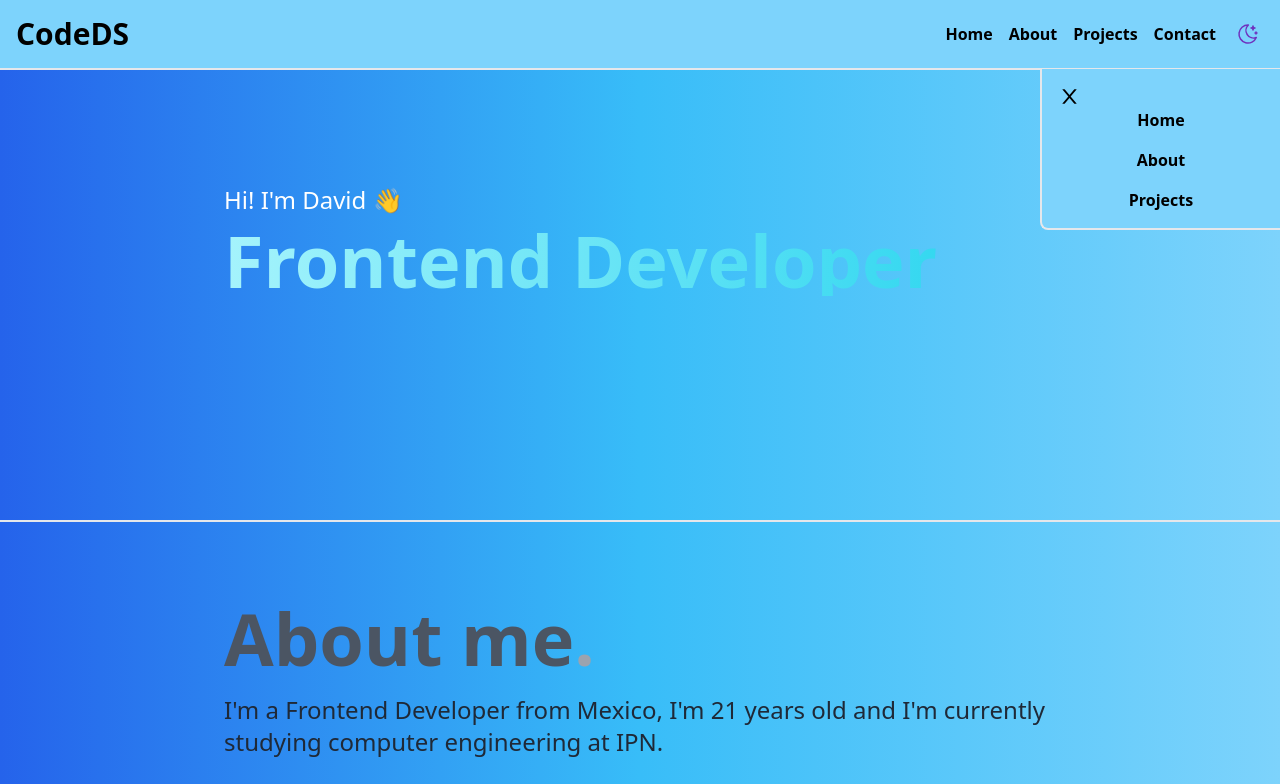
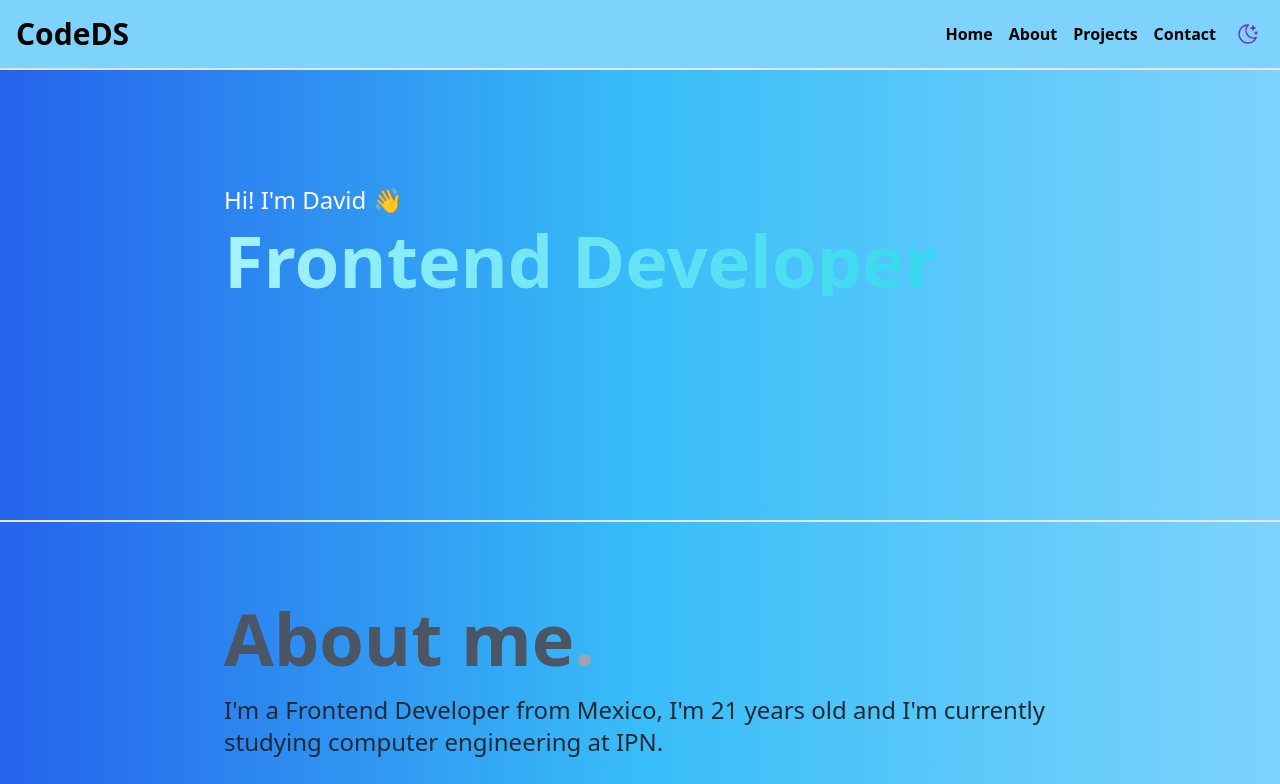
Before and after one commit to DavidS2602/Portfolio, a React (Vite) app: page / in a window 1280 px wide. Shown: the top 784 px of the page. Built offline with nearby package versions, Linux system fonts and the light colour scheme.

Commit message:
Fix:State sidebar

```diff
--- a/src/Components/Navbar.jsx
+++ b/src/Components/Navbar.jsx
@@ -6,7 +6,7 @@ import Sidebar from "./Sidebar";
 
 
 const Navbar = ({ darkMode, onClick }) => {
-    const [SidebarOpen, setSidebarOpen] = useState('false')
+    const [SidebarOpen, setSidebarOpen] = useState(false)
 
     const handleNavigation = (sectionId) => {
         const section = document.getElementById(sectionId);
```
